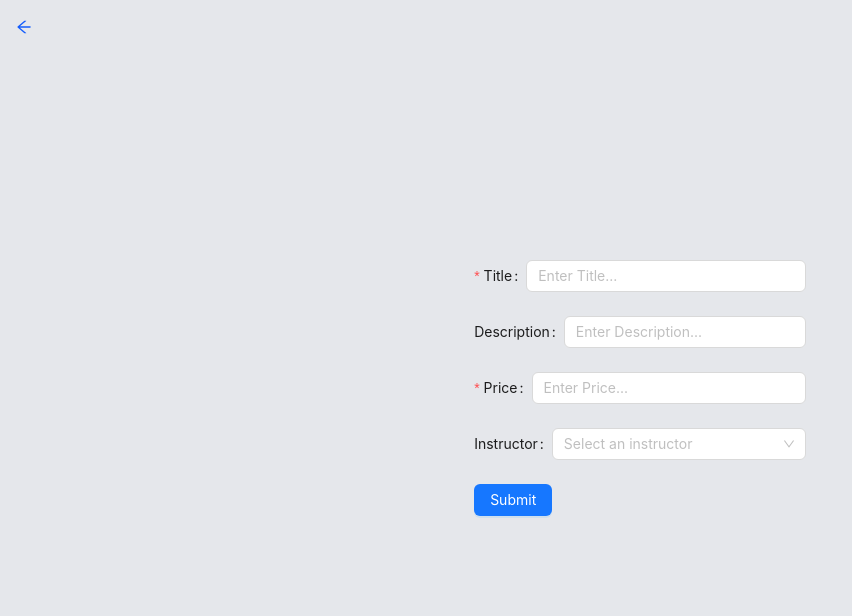
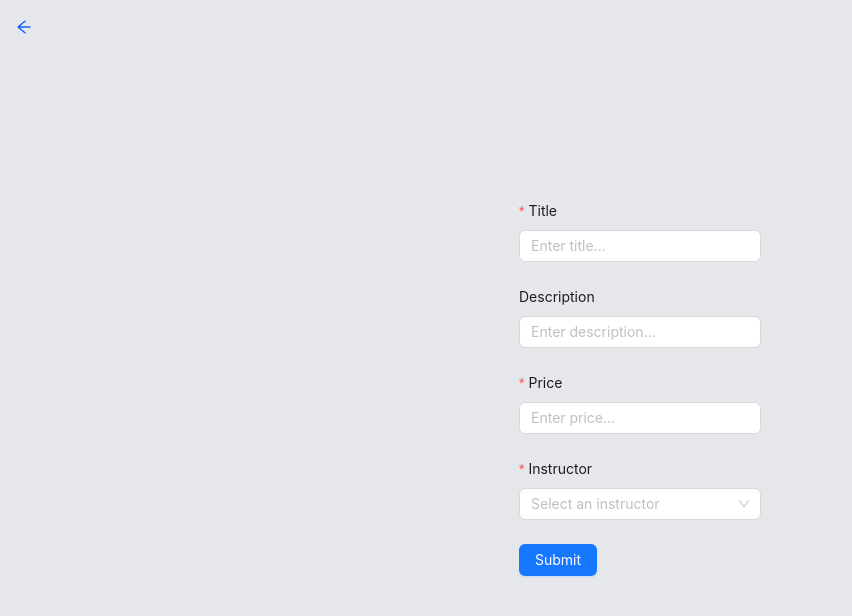
Before and after one commit to hazimba/FSAssessment_MuhdHazimAbuBakar_2025-07-18_Assests, a Next.js app: page /courses/create in a window 1280 px wide. Shown: the top 616 px of the page, without its empty margins (0-852 px from the left). Built offline with nearby package versions, Linux system fonts and the light colour scheme.

Commit message:
course edit

```diff
--- /dev/null
+++ b/src/app/courses/courseForm.tsx
@@ -0,0 +1,75 @@
+"use client";
+import { useEffect } from "react";
+import { Button, Form, Input, InputNumber, Select, Space } from "antd";
+
+const { Option } = Select;
+
+interface CourseFormProps {
+  // eslint-disable-next-line @typescript-eslint/no-explicit-any
+  initialValues?: any;
+  // eslint-disable-next-line @typescript-eslint/no-explicit-any
+  onSubmit: (values: any) => void;
+  loading?: boolean;
+}
+
+const CourseForm = ({ initialValues, onSubmit, loading }: CourseFormProps) => {
+  const [form] = Form.useForm();
+
+  useEffect(() => {
+    if (initialValues) {
+      form.setFieldsValue(initialValues);
+    }
+  }, [initialValues, form]);
+
+  return (
+    <Form
+      form={form}
+      name="course-form"
+      onFinish={onSubmit}
+      style={{ maxWidth: 600 }}
+      layout="vertical"
+    >
+      <Form.Item name="_id" hidden>
+        <Input type="hidden" />
+      </Form.Item>
+      <Form.Item name="title" label="Title" rules={[{ required: true }]}>
+        <Input placeholder="Enter title..." />
+      </Form.Item>
+
+      <Form.Item name="description" label="Description">
+        <Input placeholder="Enter description..." />
+      </Form.Item>
+
+      <Form.Item name="price" label="Price" rules={[{ required: true }]}>
+        <InputNumber
+          style={{ width: "100%" }}
+          placeholder="Enter price..."
+          min={0}
+          step={0.01}
+          stringMode
+        />
+      </Form.Item>
+
+      <Form.Item
+        name="instructor_id"
+        label="Instructor"
+        rules={[{ required: true, message: "Please select an instructor" }]}
+      >
+        <Select placeholder="Select an instructor" allowClear>
+          <Option value="664f1701ebd5c8b7f3ab71f4">Instructor 1</Option>
+          <Option value="664f1717c31e4c87fae88273">Instructor 2</Option>
+        </Select>
+      </Form.Item>
+
+      <Form.Item>
+        <Space>
+          <Button type="primary" htmlType="submit" loading={loading}>
+            Submit
+          </Button>
+        </Space>
+      </Form.Item>
+    </Form>
+  );
+};
+
+export default CourseForm;
--- a/src/app/courses/create/page.tsx
+++ b/src/app/courses/create/page.tsx
@@ -1,74 +1,28 @@
 "use client";
-import React from "react";
-import { Button, Form, Input, InputNumber, Select, Space } from "antd";
 import PageWrapper from "@/components/pageWrapper";
+import CourseForm from "@/app/courses/courseForm";
 import apiEndpoints from "@/config/apiEndPoint";
 import axios from "axios";
 
-const { Option } = Select;
-
-const CreateCourse = () => {
-  const [form] = Form.useForm();
-
+const CreateCoursePage = () => {
   // eslint-disable-next-line @typescript-eslint/no-explicit-any
-  const onFinish = (values: any) => {
-    console.log(values);
-
-    const onFinish = async () => {
-      try {
-        const response = await axios.post(
-          process.env.NEXT_PUBLIC_MONGO_DB_API +
-            apiEndpoints.course.createCourse,
-          values
-        );
-        console.log("Course created successfully:", response.data);
-        form.resetFields();
-      } catch (error) {
-        console.error("Error creating course:", error);
-      }
-    };
-    onFinish();
+  const handleSubmit = async (values: any) => {
+    try {
+      const response = await axios.post(
+        process.env.NEXT_PUBLIC_MONGO_DB_API + apiEndpoints.course.createCourse,
+        values
+      );
+      console.log("Created:", response.data);
+    } catch (err) {
+      console.error("Create error:", err);
+    }
   };
 
   return (
     <PageWrapper>
-      <Form
-        form={form}
-        name="create-course"
-        onFinish={onFinish}
-        style={{ maxWidth: 600 }}
-      >
-        <Form.Item name="title" label="Title" rules={[{ required: true }]}>
-          <Input placeholder="Enter Title..." />
-        </Form.Item>
-        <Form.Item name="description" label="Description">
-          <Input placeholder="Enter Description..." />
-        </Form.Item>
-        <Form.Item name="price" label="Price" rules={[{ required: true }]}>
-          <InputNumber
-            style={{ width: "100%" }}
-            placeholder="Enter Price..."
-            min={0}
-            step={0.01}
-            stringMode
-          />
-        </Form.Item>
-        <Form.Item name="instructor_id" label="Instructor">
-          <Select placeholder="Select an instructor" allowClear>
-            <Option value="664f1701ebd5c8b7f3ab71f4">Instructor 1</Option>
-            <Option value="664f1717c31e4c87fae88273">Instructor 2</Option>
-          </Select>
-        </Form.Item>
-        <Form.Item>
-          <Space>
-            <Button type="primary" htmlType="submit">
-              Submit
-            </Button>
-          </Space>
-        </Form.Item>
-      </Form>
+      <CourseForm onSubmit={handleSubmit} />
     </PageWrapper>
   );
 };
 
-export default CreateCourse;
+export default CreateCoursePage;
--- a/src/app/courses/edit/[id]/page.tsx
+++ b/src/app/courses/edit/[id]/page.tsx
@@ -1,9 +1,52 @@
+"use client";
+import { useEffect, useState } from "react";
+import { useParams } from "next/navigation";
+import PageWrapper from "@/components/pageWrapper";
+import CourseForm from "@/app/courses/courseForm";
+import axios from "axios";
+import apiEndpoints from "@/config/apiEndPoint";
+
 const EditCoursePage = () => {
+  const { id } = useParams();
+  const [initialData, setInitialData] = useState(null);
+
+  useEffect(() => {
+    const fetchCourse = async () => {
+      try {
+        const response = await axios.get(
+          `${process.env.NEXT_PUBLIC_MONGO_DB_API}${apiEndpoints.course.getCourseById}/${id}`
+        );
+        const course = response.data;
+        setInitialData({
+          ...course,
+          price: parseFloat(course.price?.$numberDecimal ?? 0),
+        });
+      } catch (err) {
+        console.error("Fetch error:", err);
+      }
+    };
+    fetchCourse();
+  }, [id]);
+
+  const handleUpdate = async (values: any) => {
+    try {
+      const response = await axios.patch(
+        `${process.env.NEXT_PUBLIC_MONGO_DB_API}${apiEndpoints.course.updateCourse}/${id}`,
+        values
+      );
+      console.log("Updated:", response.data);
+    } catch (err) {
+      console.error("Update error:", err);
+    }
+  };
+
   return (
-    <div>
-      <h1 className="text-2xl font-bold">Edit Course</h1>
-      <p className="my-4">This is the edit course page.</p>
-    </div>
+    <PageWrapper>
+      {initialData && (
+        <CourseForm initialValues={initialData} onSubmit={handleUpdate} />
+      )}
+    </PageWrapper>
   );
 };
+
 export default EditCoursePage;
--- a/src/app/courses/page.tsx
+++ b/src/app/courses/page.tsx
@@ -15,7 +15,6 @@ const Courses = () => {
       const response = await axios.get(
         process.env.NEXT_PUBLIC_MONGO_DB_API + apiEndpoints.course.getCourses
       );
-      console.log(response.data);
       setDataSource(response.data);
     } catch (error) {
       console.error("Error fetching courses:", error);
--- a/src/components/actionButton.tsx
+++ b/src/components/actionButton.tsx
@@ -1,8 +1,11 @@
-import apiEndpoints from "@/config/apiEndPoint";
+"use client";
+import CourseForm from "@/app/courses/courseForm";
 import { Courses } from "@/types";
-import { Button, Popconfirm } from "antd";
+import { Button, Modal, Popconfirm } from "antd";
 import axios from "axios";
 import { usePathname } from "next/navigation";
+import { useState } from "react";
+import apiEndpoints from "@/config/apiEndPoint";
 
 interface ActionButtonsProps {
   record: Courses;
@@ -15,25 +18,20 @@ const ActionButtons = ({
   fetchCourses,
   onSuccess,
 }: ActionButtonsProps) => {
-  console.log("Record:", record);
   const pathname = usePathname();
-  console.log("Pathname:", pathname);
+  const [openModalEdit, setOpenModalEdit] = useState(false);
 
-  const endPoint =
-    pathname === "/courses" ? apiEndpoints.course : apiEndpoints.user;
   const name = pathname === "/courses" ? "course" : "user";
 
   const handleDelete = async (id: string) => {
     try {
       const response = await axios.delete(
-        // @ts-expect-error: endPoint.deleteCourse may not exist on all endpoint objects
-        `${process.env.NEXT_PUBLIC_MONGO_DB_API}${endPoint.deleteCourse}/${id}`
+        `${process.env.NEXT_PUBLIC_MONGO_DB_API}${apiEndpoints.course.deleteCourse}/${id}`
       );
       if (!response || !response.data) {
         throw new Error("Network response was not ok");
       }
       await fetchCourses();
-      console.log("Delete response:", response.data);
       onSuccess();
     } catch (error) {
       console.error(`Error deleting ${name} :`, error);
@@ -43,23 +41,76 @@ const ActionButtons = ({
   const handleUndelete = async (id: string) => {
     try {
       const response = await axios.patch(
-        // @ts-expect-error: endPoint.restoreCourse may not exist on all endpoint objects
-        `${process.env.NEXT_PUBLIC_MONGO_DB_API}${endPoint.restoreCourse}/${id}`
+        `${process.env.NEXT_PUBLIC_MONGO_DB_API}${apiEndpoints.course.restoreCourse}/${id}`
       );
       if (!response || !response.data) {
         throw new Error("Network response was not ok");
       }
       await fetchCourses();
-      console.log("Undelete response:", response.data);
       onSuccess();
     } catch (error) {
       console.error(`Error restoring ${name} employee:`, error);
     }
   };
+  const [initialValue, setInitialValue] = useState(null);
+
+  const handleModalOpen = (record: Courses) => {
+    setOpenModalEdit(true);
+    setInitialValue({
+      ...record,
+      price: parseFloat(record.price.$numberDecimal) || 0,
+    });
+  };
+
+  const handleModalCancel = () => {
+    setOpenModalEdit(false);
+    setInitialValue(null);
+  };
+
+  const handleFormSubmit = async (values: Courses) => {
+    try {
+      const response = await axios.patch(
+        `${process.env.NEXT_PUBLIC_MONGO_DB_API}${apiEndpoints.course.updateCourse}/${values._id}`,
+        values
+      );
+      if (response && response.status !== 200) {
+        throw new Error(`Error updating ${name}: ${response.statusText}`);
+      }
+
+      if (!response || !response.data) {
+        throw new Error("Network response was not ok");
+      }
+      fetchCourses();
+      onSuccess();
+    } catch (error) {
+      console.error(`Error updating ${name}:`, error);
+    }
+    setOpenModalEdit(false);
+    setInitialValue(null);
+  };
 
   return (
     <div className="flex space-x-2">
-      <button className="text-blue-500 hover:underline">Edit</button>
+      <Button
+        onClick={() => handleModalOpen(record)}
+        className="text-blue-500 hover:underline"
+      >
+        Edit
+      </Button>
+      <Modal
+        title="Edit Course"
+        open={openModalEdit}
+        onCancel={handleModalCancel}
+        footer={null}
+      >
+        {initialValue && (
+          <CourseForm
+            initialValues={initialValue}
+            onSubmit={handleFormSubmit}
+            loading={false}
+          />
+        )}
+      </Modal>
       <Popconfirm
         title={`Are you sure you want to ${
           record.status === "Active" ? "delete" : "undelete"
--- a/src/config/apiEndPoint.ts
+++ b/src/config/apiEndPoint.ts
@@ -6,6 +6,7 @@ const apiEndpoints = {
     restoreCourse: "/restoreCourse",
     createCourse: "/createCourse",
     updateCourse: "/updateCourse",
+    getCourseById: "/getCourseById",
   },
   user: {
     getUsers: "/getUsers",
```
